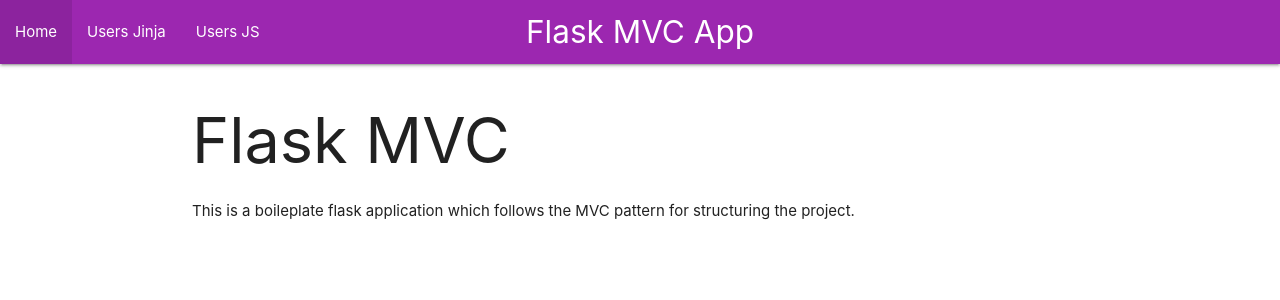
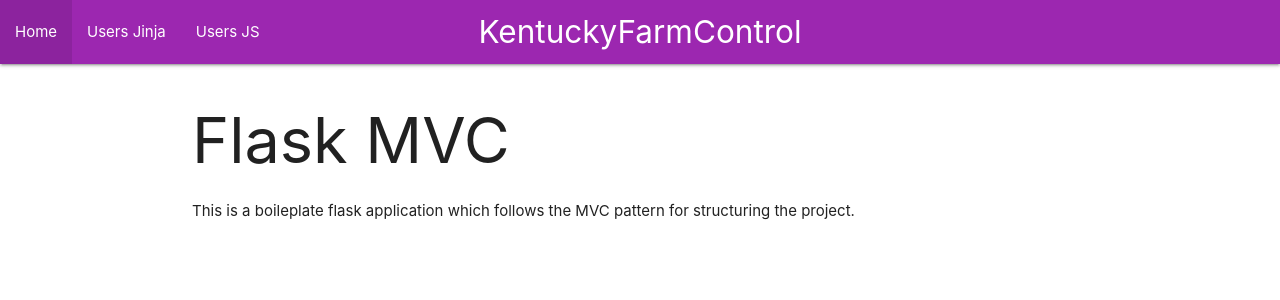
Before and after one commit to zanedotmp4/earthwormindustries, a Flask app: page / in a window 1280 px wide. Shown: the top 300 px of the page. Run offline with Flask 2, Linux system fonts and the light colour scheme.

Commit message:
Update index.html

```diff
--- a/App/templates/index.html
+++ b/App/templates/index.html
@@ -1,6 +1,6 @@
 {% extends "layout.html" %}
-{% block title %}Flask MVC App{% endblock %}
-{% block page %}Flask MVC App{% endblock %}
+{% block title %}KentuckyFarmControl{% endblock %}
+{% block page %}KentuckyFarmControl{% endblock %}
 
 {{ super() }}
 
```
